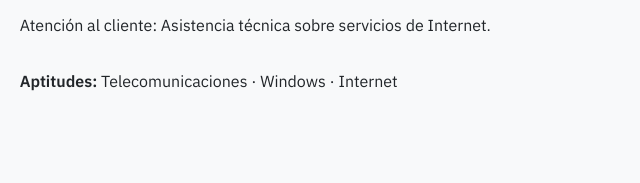
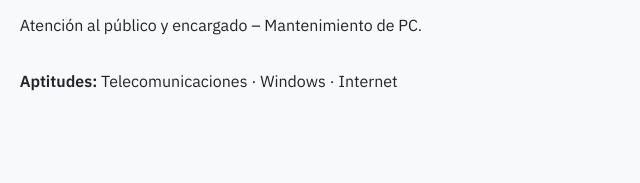
Before and after one commit to elmouse19/miqueas-sarmiento.github.io, a plain HTML site: page index.html in a window 1280 px wide. Shown: the part 2902-3085 px from the top of the page, 182-822 px from the left. Drawn offline with Linux system fonts and the light colour scheme.

Commit message:
Update index.html

```diff
--- a/index.html
+++ b/index.html
@@ -466,7 +466,7 @@
 											<div class="col-sm-10">
 												<div class="row py-3">
 													<div class="col">
-														<p>Atención al cliente: Asistencia técnica sobre servicios de Internet.</p>
+														<p>Atención al público y encargado – Mantenimiento de PC.</p>
 													</div>
 												</div>
 												<div class="row">
```
